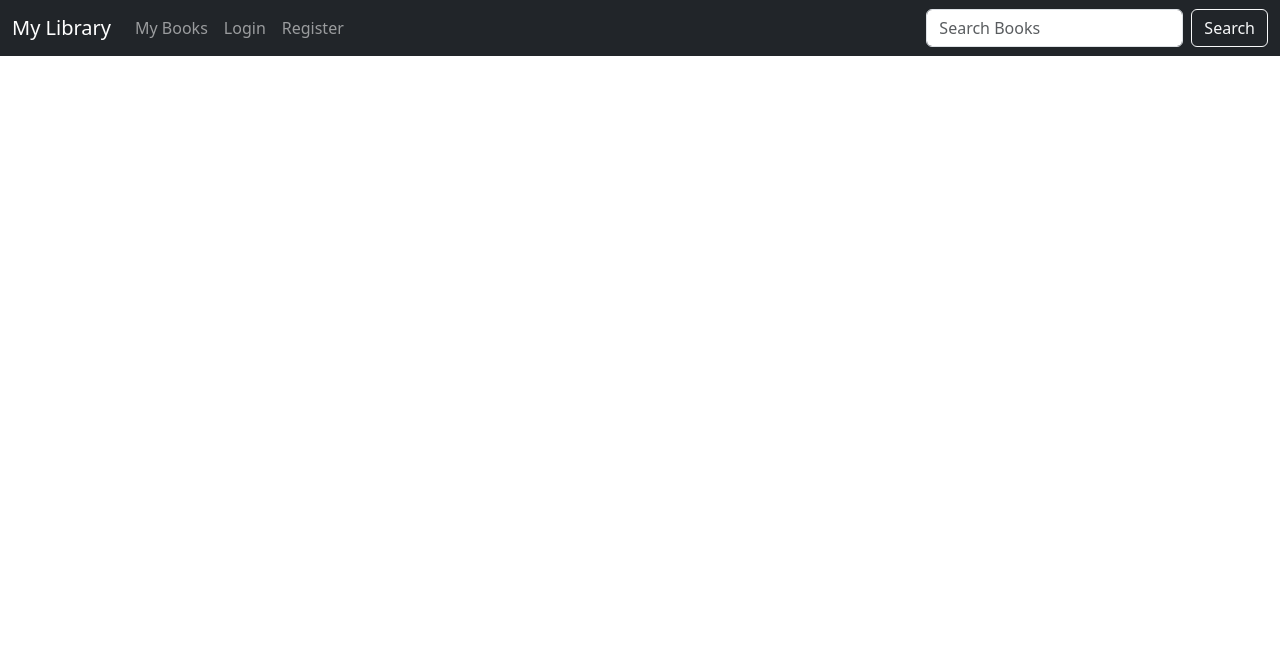
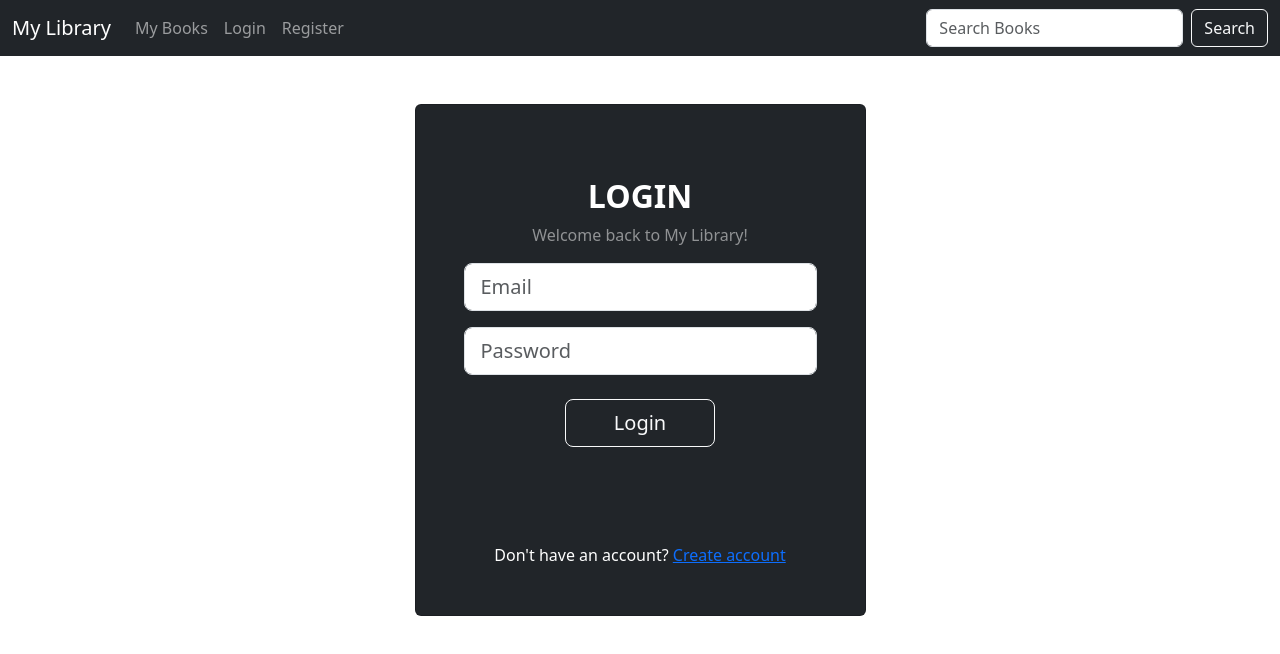
Before and after one commit to simran-nijjar/bookmatcha, a React (Create React App) app: page /Login in a window 1280 px wide. Shown: the top 654 px of the page. Built offline with nearby package versions, Linux system fonts and the light colour scheme.

Commit message:
Create login page

```diff
--- a/src/App.js
+++ b/src/App.js
@@ -1,8 +1,12 @@
 import './App.css';
 import 'bootstrap/dist/css/bootstrap.min.css';
+import React from 'react';
+import {BrowserRouter, Route, Routes } from 'react-router-dom';
+import {Login} from "./Pages/Login";
 
 function App() {
   return (
+    <BrowserRouter>
     <nav className="navbar navbar-expand-lg navbar-dark bg-dark">
   <div className="container-fluid">
     <a className="navbar-brand" href="#">My Library</a>
@@ -18,7 +22,7 @@ function App() {
 
         {/*Login*/}
         <li className="nav-item">
-          <a className="nav-link" aria-current="page" href="#">Login</a>
+          <a className="nav-link" aria-current="page" href="/Login">Login</a>
         </li>
 
         {/*Register*/}
@@ -33,6 +37,10 @@ function App() {
     </form>
   </div>
 </nav>
+<Routes>
+      <Route path="/Login" element={<Login />} />
+    </Routes>
+</BrowserRouter>
   );
 }
 
--- /dev/null
+++ b/src/Pages/Login.js
@@ -0,0 +1,46 @@
+import React, {useState} from 'react';
+
+// This file contains the form the user sees when they login and the login processes
+
+export const Login = (props) => {
+    const [email, setEmail] = useState('');
+    const [password, setPassword] = useState('');
+
+    const onLoginClick = () => {
+        console.log(email)
+    }
+
+    return (
+  <div className="container py-5 h-100">
+    <div className="row d-flex justify-content-center align-items-center h-100">
+      <div className="col-12 col-md-8 col-lg-6 col-xl-5">
+        <div className="card bg-dark text-white">
+          <div className="card-body p-5 text-center">
+            <div className="mb-md-5 mt-md-4 pb-5">
+
+              <h2 className="fw-bold mb-2 text-uppercase">Login</h2>
+              <p className="text-white-50">Welcome back to My Library!</p>
+
+              {/*Email input*/}
+              <div className="form-outline form-white mb-3">
+                <input value={email} type="email" name="email" placeholder='Email' onChange={(ev) => setEmail(ev.target.value)} class="form-control form-control-lg" />
+              </div>
+
+              {/*Password input*/}
+              <div className="form-outline form-white mb-4">
+                <input value={password} type="password" name="password" placeholder='Password' onChange={(ev) => setPassword(ev.target.value)}  class="form-control form-control-lg" />
+              </div>
+              <button className="btn btn-outline-light btn-lg px-5" onClick={onLoginClick} value={'Login'} type="submit">Login</button>
+            </div>
+
+            <div>
+              <p className="mb-0">Don't have an account? <a href="#" className="text-blue-50">Create account</a>
+              </p>
+            </div>
+          </div>
+        </div>
+      </div>
+    </div>
+  </div>
+    )
+}
```
